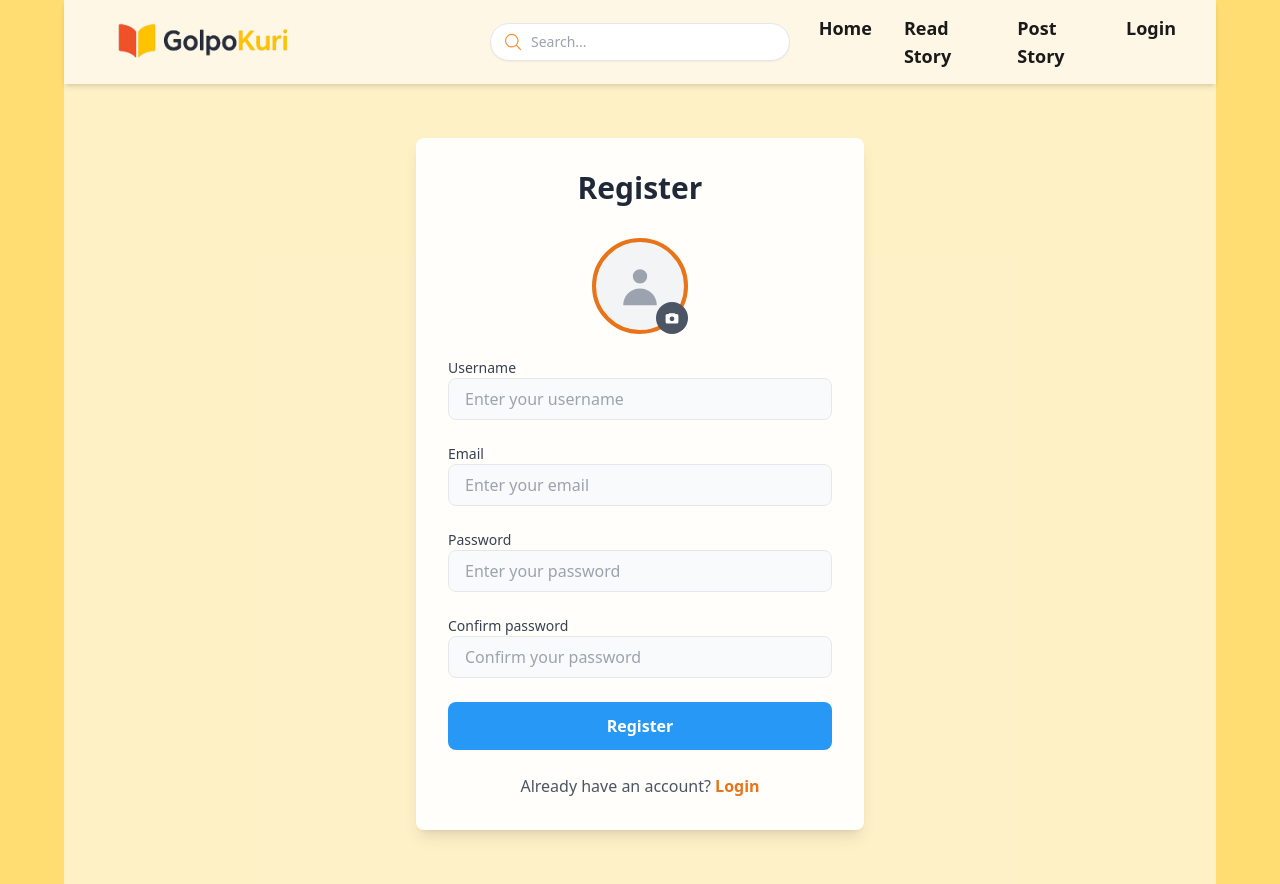
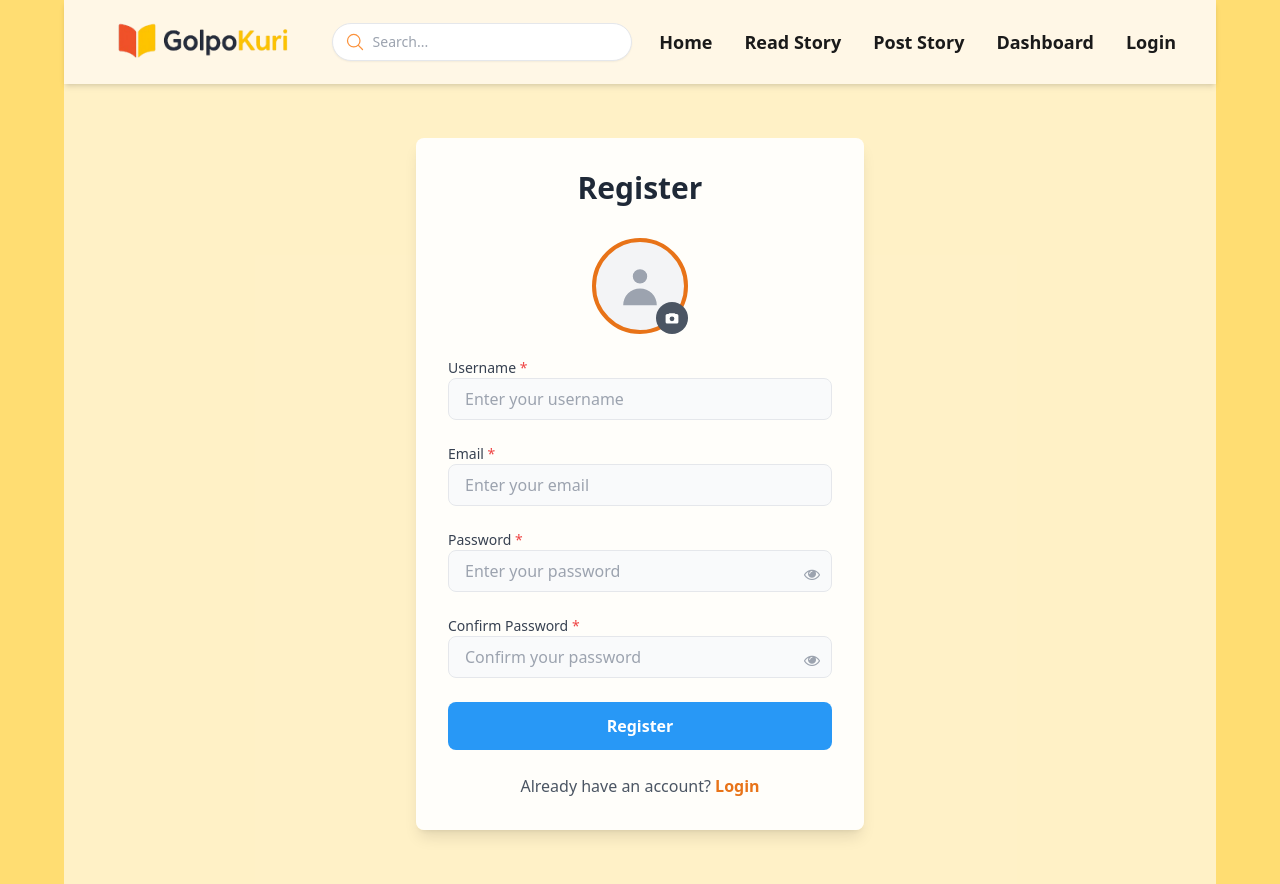
Before and after one commit to mdomor527461/golpokuri_react, a React (Vite) app: page /register in a window 1280 px wide. Built offline with nearby package versions, Linux system fonts and the light colour scheme.

Commit message:
authentication part done

```diff
--- a/package.json
+++ b/package.json
@@ -11,9 +11,12 @@
   },
   "dependencies": {
     "@heroicons/react": "^2.2.0",
+    "axios": "^1.10.0",
+    "font-awesome": "^4.7.0",
     "react": "^19.0.0",
     "react-dom": "^19.0.0",
-    "react-router-dom": "^7.6.2"
+    "react-router-dom": "^7.6.2",
+    "sweetalert2": "^11.22.1"
   },
   "devDependencies": {
     "@eslint/js": "^9.22.0",
--- a/src/App.jsx
+++ b/src/App.jsx
@@ -4,6 +4,8 @@ import Home from "./pages/Home";
 import Register from "./pages/Register";
 import Login from "./pages/Login";
 import Navbar from "./components/navbar/Navbar";
+import 'font-awesome/css/font-awesome.min.css';
+import Swal from 'sweetalert2';
 
 function App() {
 
--- /dev/null
+++ b/src/components/forms/Required.jsx
@@ -0,0 +1,3 @@
+export default function Required(){
+    return <span className="text-red-500"> * </span>
+}
--- a/src/components/navbar/NavItem.jsx
+++ b/src/components/navbar/NavItem.jsx
@@ -1,6 +1,30 @@
-import { NavLink } from "react-router-dom";
+import { NavLink, useNavigate } from "react-router-dom";
+import axios from "axios";
+import config from "../../config/config";
+export default function NavItem() {
+  const navigate = useNavigate();
+  const handleLogout = async () => {
+    try {
+      // 1. Call the backend logout API to destroy the session (or invalidate the token)
+      const response = await axios.post(
+        `${config.apiUrl}/logout/`,
+        {},
+        {
+          headers: {
+            Authorization: `Bearer ${localStorage.getItem("authToken")}`,
+          },
+        }
+      );
 
-export default function NavItem() {
+      if (response.status === 200) {
+        console.log("Logged out successfully");
+      }
+      localStorage.removeItem("authToken");
+      navigate("/login");
+    } catch (error) {
+      console.error("Error during logout:", error);
+    }
+  };
   return (
     <ul className="flex flex-col md:flex-row gap-4 md:gap-8 text-lg font-semibold text-[#1a1a1a]">
       <li className="nav-item">
@@ -41,16 +65,40 @@ export default function NavItem() {
       </li>
       <li className="nav-item">
         <NavLink
-          to="/login"
+          to="/post-story"
           className={({ isActive }) =>
-            `hover:text-red-500 transition duration-300 ${
-              isActive ? "text-red-500 font-bold" : ""
+            `hover:text-orange-500 transition duration-300 ${
+              isActive ? "text-orange-500 font-bold" : ""
             }`
           }
         >
-          Login
+          Dashboard
         </NavLink>
       </li>
+
+      {localStorage.getItem("authToken") ? (
+        <li className="nav-item">
+          <span
+            className="hover:text-red-500 transition duration-300"
+            onClick={handleLogout}
+          >
+            Logout
+          </span>
+        </li>
+      ) : (
+        <li className="nav-item">
+          <NavLink
+            to="/login"
+            className={({ isActive }) =>
+              `hover:text-red-500 transition duration-300 ${
+                isActive ? "text-red-500 font-bold" : ""
+              }`
+            }
+          >
+            Login
+          </NavLink>
+        </li>
+      )}
     </ul>
   );
 }
--- a/src/components/navbar/Navbar.jsx
+++ b/src/components/navbar/Navbar.jsx
@@ -9,7 +9,7 @@ export default function Navbar() {
 
   return (
     <nav className="bg-[#fff7e6] shadow-md px-4 py-3 md:px-10 relative z-50">
-      <div className="hidden md:grid grid-cols-3 items-center">
+      <div className="hidden md:flex justify-between items-center">
         {/* Left: Logo */}
         <div className="flex justify-start">
           <Logo />
@@ -21,7 +21,7 @@ export default function Navbar() {
         </div>
 
         {/* Right: Nav Items */}
-        <div className="flex justify-between items-center">
+        <div className="flex justify-center items-center">
           <NavItem />
         </div>
       </div>
--- /dev/null
+++ b/src/config/config.jsx
@@ -0,0 +1,5 @@
+const config = {
+  apiUrl: 'http://127.0.0.1:8000'
+};
+
+export default config;
--- a/src/pages/Login.jsx
+++ b/src/pages/Login.jsx
@@ -1,11 +1,17 @@
 import React, { useState } from "react";
-import { Link } from "react-router-dom";
-
+import { Link, useNavigate } from "react-router-dom";
+import axios from "axios";
+import config from "../config/config";
 export default function Login() {
   const [formData, setFormData] = useState({
     email: "",
     password: "",
   });
+
+  const navigate = useNavigate();
+  const [showPassword, setShowPassword] = useState(false);
+  const [loading, setLoading] = useState(false);
+  const [error, setError] = useState(false);
 
   const handleChange = (e) => {
     setFormData({
@@ -14,9 +20,37 @@ export default function Login() {
     });
   };
 
-  const handleSubmit = (e) => {
+  const handleSubmit = async (e) => {
     e.preventDefault();
-    console.log("Login submitted:", formData);
+
+    try {
+      setLoading(true);
+      if (!formData.email || !formData.password) {
+        Swal.fire({
+          icon: "error",
+          title: "Please fill all required fields!",
+          showConfirmButton: true,
+          customClass: {
+            confirmButton: "bg-[#e87318] text-white hover:bg-orange-700",
+          },
+        });
+        return;
+      } else {
+        const response = await axios.post(`${config.apiUrl}/login/`, formData);
+        localStorage.setItem("authToken", response.data.token);
+        navigate('/');
+      }
+    } catch (error) {
+      console.error(error);
+      setError(true);
+    } finally {
+      setFormData({
+        email: "",
+        password: "",
+      });
+      setError(false);
+      setLoading(false);
+    }
   };
 
   return (
@@ -53,8 +87,9 @@ export default function Login() {
             >
               Password
             </label>
+            <div className="relative">
               <input
-              type="password"
+                type={showPassword ? "text" : "password"}
                 id="password"
                 name="password"
                 value={formData.password}
@@ -63,14 +98,27 @@ export default function Login() {
                 placeholder="Enter your password"
                 required
               />
+              <button
+                type="button"
+                onClick={() => setShowPassword(!showPassword)}
+                className="absolute right-3 top-3 text-gray-400"
+              >
+                {showPassword ? (
+                  <i className="fa fa-eye-slash"></i>
+                ) : (
+                  <i className="fa fa-eye"></i>
+                )}
+              </button>
+            </div>
           </div>
 
           <button
+            disabled={loading}
             type="submit"
             className="w-full py-3 px-4 rounded-lg font-semibold text-white transition duration-300 hover:opacity-90"
             style={{ backgroundColor: "#2898f6" }}
           >
-            Login
+            {loading ? "Logining" : "Login"}
           </button>
         </form>
 
--- a/src/pages/Register.jsx
+++ b/src/pages/Register.jsx
@@ -1,5 +1,9 @@
 import React, { useState } from "react";
-import { Link } from "react-router-dom";
+import { Link, Navigate, useNavigate } from "react-router-dom";
+import axios from "axios";
+import config from "../config/config";
+import Required from "../components/forms/Required";
+import Swal from "sweetalert2";
 
 export default function Register() {
   const [formData, setFormData] = useState({
@@ -11,7 +15,14 @@ export default function Register() {
   });
 
   const [imagePreview, setImagePreview] = useState(null);
+  const [loading, setLoading] = useState(false);
+  const [error, setError] = useState(false);
 
+  // Password visibility toggle states
+  const [showPassword, setShowPassword] = useState(false);
+  const [showConfirmPassword, setShowConfirmPassword] = useState(false);
+
+  const navigate = useNavigate();
   const handleChange = (e) => {
     setFormData({
       ...formData,
@@ -19,7 +30,7 @@ export default function Register() {
     });
   };
 
-  const handleImageChange = (e) => {
+  const handleImageChange = async (e) => {
     const file = e.target.files[0];
     if (file) {
       setFormData({
@@ -36,9 +47,60 @@ export default function Register() {
     }
   };
 
-  const handleSubmit = (e) => {
+  const handleSubmit = async (e) => {
     e.preventDefault();
-    console.log("Register submitted:", formData);
+
+    try {
+      setLoading(true);
+      if (
+        !formData.username ||
+        !formData.email ||
+        !formData.password ||
+        formData.password !== formData.password_confirmation
+      ) {
+        Swal.fire({
+          icon: "error",
+          title:
+            formData.password !== formData.password_confirmation
+              ? "Password and Confirm password do not match!"
+              : "Please fill all required fields!",
+          showConfirmButton: true,
+          customClass: {
+            confirmButton: "bg-[#e87318] text-white hover:bg-orange-700",
+          },
+        });
+        return;
+      } else {
+        const response = await axios.post(
+          `${config.apiUrl}/register/`,
+          formData,
+          {
+            headers: { "content-type": "multipart/form-data" },
+          }
+        );
+        const loginResponse = await axios.post(`${config.apiUrl}/login/`, {
+          email: formData.email,
+          password: formData.password,
+        });
+        localStorage.setItem("authToken", loginResponse.data.token);
+        localStorage.setItem("user", JSON.stringify(loginResponse.data.user));
+        navigate("/");
+      }
+    } catch (error) {
+      console.error(error);
+      setError(true);
+    } finally {
+      setFormData({
+        username: "",
+        email: "",
+        password: "",
+        password_confirmation: "",
+        image: null,
+      });
+      setImagePreview(null);
+      setError(false);
+      setLoading(false);
+    }
   };
 
   return (
@@ -48,6 +110,7 @@ export default function Register() {
           Register
         </h2>
 
+        <form onSubmit={handleSubmit}>
           <div className="space-y-6">
             {/* Profile Image Upload */}
             <div className="flex justify-center mb-6">
@@ -57,7 +120,7 @@ export default function Register() {
                     <img
                       src={imagePreview}
                       alt="Profile preview"
-                    className="w-full h-full object-contain"
+                      className="w-full h-full object-cover"
                     />
                   ) : (
                     <svg
@@ -73,8 +136,6 @@ export default function Register() {
                     </svg>
                   )}
                 </div>
-
-              {/* Camera Icon Button */}
                 <label
                   htmlFor="image"
                   className="absolute bottom-0 right-0 bg-gray-600 text-white rounded-full p-2 cursor-pointer hover:bg-gray-700 transition duration-300"
@@ -91,7 +152,6 @@ export default function Register() {
                     />
                   </svg>
                 </label>
-
                 <input
                   type="file"
                   id="image"
@@ -103,12 +163,13 @@ export default function Register() {
               </div>
             </div>
 
+            {/* Username */}
             <div>
               <label
                 htmlFor="username"
                 className="block text-sm font-medium text-gray-700"
               >
-              Username
+                Username <Required />
               </label>
               <input
                 type="text"
@@ -121,12 +182,13 @@ export default function Register() {
               />
             </div>
 
+            {/* Email */}
             <div>
               <label
                 htmlFor="email"
                 className="block text-sm font-medium text-gray-700"
               >
-              Email
+                Email <Required />
               </label>
               <input
                 type="email"
@@ -139,15 +201,17 @@ export default function Register() {
               />
             </div>
 
+            {/* Password */}
             <div>
               <label
                 htmlFor="password"
                 className="block text-sm font-medium text-gray-700"
               >
-              Password
+                Password <Required />
               </label>
+              <div className="relative">
                 <input
-              type="password"
+                  type={showPassword ? "text" : "password"}
                   id="password"
                   name="password"
                   value={formData.password}
@@ -155,17 +219,31 @@ export default function Register() {
                   className="w-full px-4 py-2 border border-gray-200 rounded-lg focus:outline-none focus:ring-2 focus:ring-blue-500 focus:border-transparent bg-gray-50"
                   placeholder="Enter your password"
                 />
+                <button
+                  type="button"
+                  onClick={() => setShowPassword(!showPassword)}
+                  className="absolute right-3 top-3 text-gray-400"
+                >
+                  {showPassword ? (
+                    <i className="fa fa-eye-slash"></i>
+                  ) : (
+                    <i className="fa fa-eye"></i>
+                  )}
+                </button>
+              </div>
             </div>
 
+            {/* Confirm Password */}
             <div>
               <label
                 htmlFor="password_confirmation"
                 className="block text-sm font-medium text-gray-700"
               >
-              Confirm password
+                Confirm Password <Required />
               </label>
+              <div className="relative">
                 <input
-              type="password"
+                  type={showConfirmPassword ? "text" : "password"}
                   id="password_confirmation"
                   name="password_confirmation"
                   value={formData.password_confirmation}
@@ -173,16 +251,29 @@ export default function Register() {
                   className="w-full px-4 py-2 border border-gray-200 rounded-lg focus:outline-none focus:ring-2 focus:ring-blue-500 focus:border-transparent bg-gray-50"
                   placeholder="Confirm your password"
                 />
+                <button
+                  type="button"
+                  onClick={() => setShowConfirmPassword(!showConfirmPassword)}
+                  className="absolute right-3 top-3 text-gray-400"
+                >
+                  {showConfirmPassword ? (
+                    <i className="fa fa-eye-slash"></i>
+                  ) : (
+                    <i className="fa fa-eye"></i>
+                  )}
+                </button>
+              </div>
             </div>
 
             <button
-            onClick={handleSubmit}
+              disabled={loading}
               className="w-full py-3 px-4 rounded-lg font-semibold text-white transition duration-300 hover:opacity-90"
               style={{ backgroundColor: "#2898f6" }}
             >
-            Register
+              {loading ? "Registering..." : "Register"}
             </button>
           </div>
+        </form>
 
         <div className="mt-6 text-center">
           <p className="text-gray-600">
```
Also changed, not shown: 2 other files (tests, documents, lock files or other folders). Lines whose indentation alone changed are shown as unchanged.
